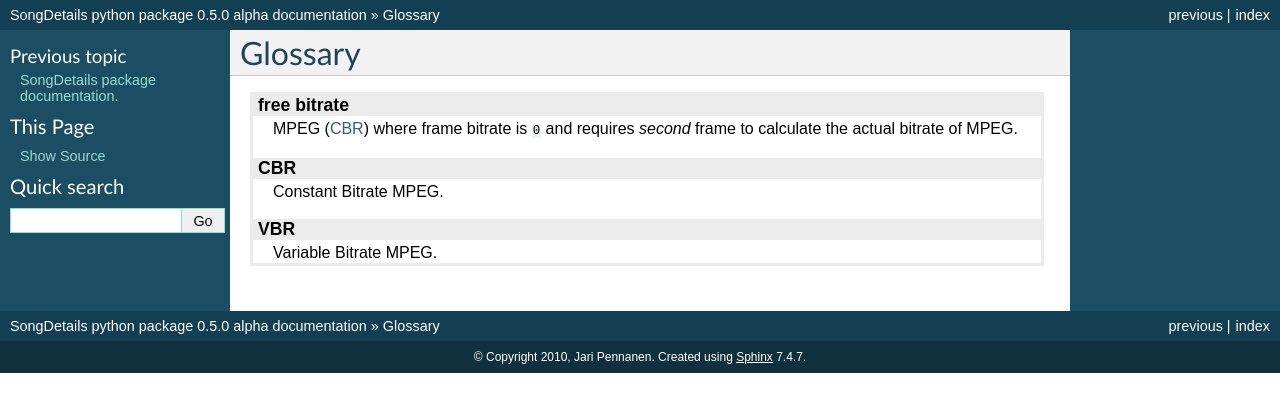
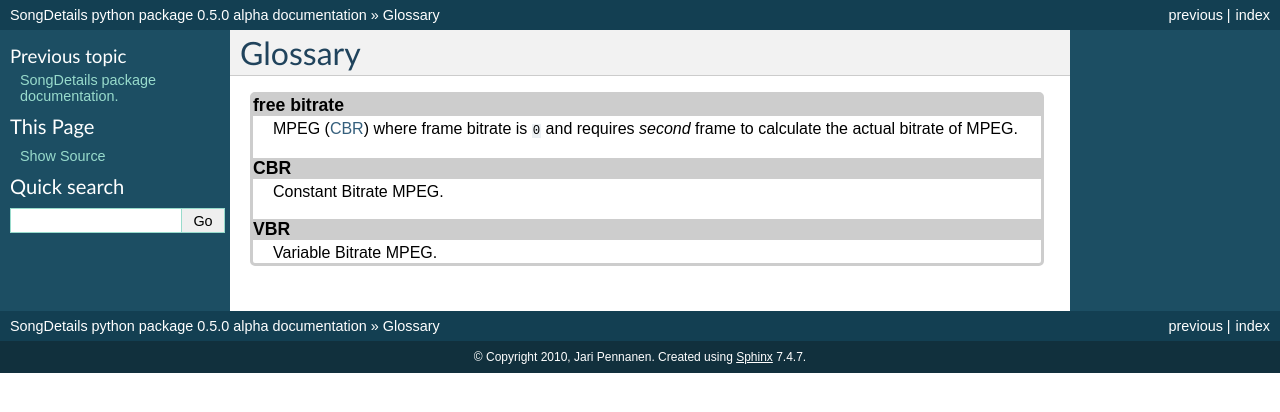
Before and after one commit to Ciantic/songdetails, a Sphinx documentation site: the page built from docs/glossary.rst, in a window 1280 px wide. Shown: the top 412 px of the page. Built offline with Sphinx 7.4.7, drawn with Linux system fonts in a browser that asks for light colours.

```diff
--- a/docs/_static/prettify.css
+++ b/docs/_static/prettify.css
@@ -1,21 +1,25 @@
+/* Vertical list of field names, seems too big ********** */
 th.field-name {
     font-size: 80% !important;
+    font-weight: normal;
     background: transparent !important;
 }
 
-.class + .class
-{
-    border-top: 1px solid black;
+/* Parameter having multiple parameters looks odd ******* */
+.field-body > .first > li > p {
+    margin-bottom: 0.7em;
 }
 
+/* Box ************************************************** */
 dl {
-    border: 3px solid #EBEBEB;
+    border: 3px solid #CDCDCD;
+    border-radius: 5px;
+    -moz-border-radius: 5px;
     margin-right: 6px;
 }
 
 dt {
-    background-color: #EBEBEB;
-    padding-left: 5px;
+    background-color: #CDCDCD;
 }
 
 dd {
@@ -24,6 +28,12 @@ dd {
     margin-left: 0;
 }
 
-.field-body > .first > li > p {
-    margin-bottom: 0.7em;
+/* Sub box ********************************************** */
+dl dl {
+    border-color: #EBEBEB;
 }
+
+dl dl dt {
+    background-color: #EBEBEB;
+    padding-left: 5px;
+}
--- a/docs/conf.py
+++ b/docs/conf.py
@@ -41,11 +41,19 @@ todo_include_todos = False
 
 if os.path.exists("api"):
     print "Deleting old api..."
-    shutil.rmtree("api")
+    try:
+        shutil.rmtree("api")
+    except (IOError, WindowsError), e:
+        print >> sys.stderr, "Error: Cannot delete 'api' directory."
+        sys.exit(0)
 
 if os.path.exists("_build"):
     print "Deleting old build..."
-    shutil.rmtree("_build")
+    try:
+        shutil.rmtree("_build")
+    except (IOError, WindowsError), e:
+        print >> sys.stderr, "Error: Cannot delete '_build' directory."
+        sys.exit(0)
 
 def non_init_skip(app, what, name, obj, skip, options):
     """
```
